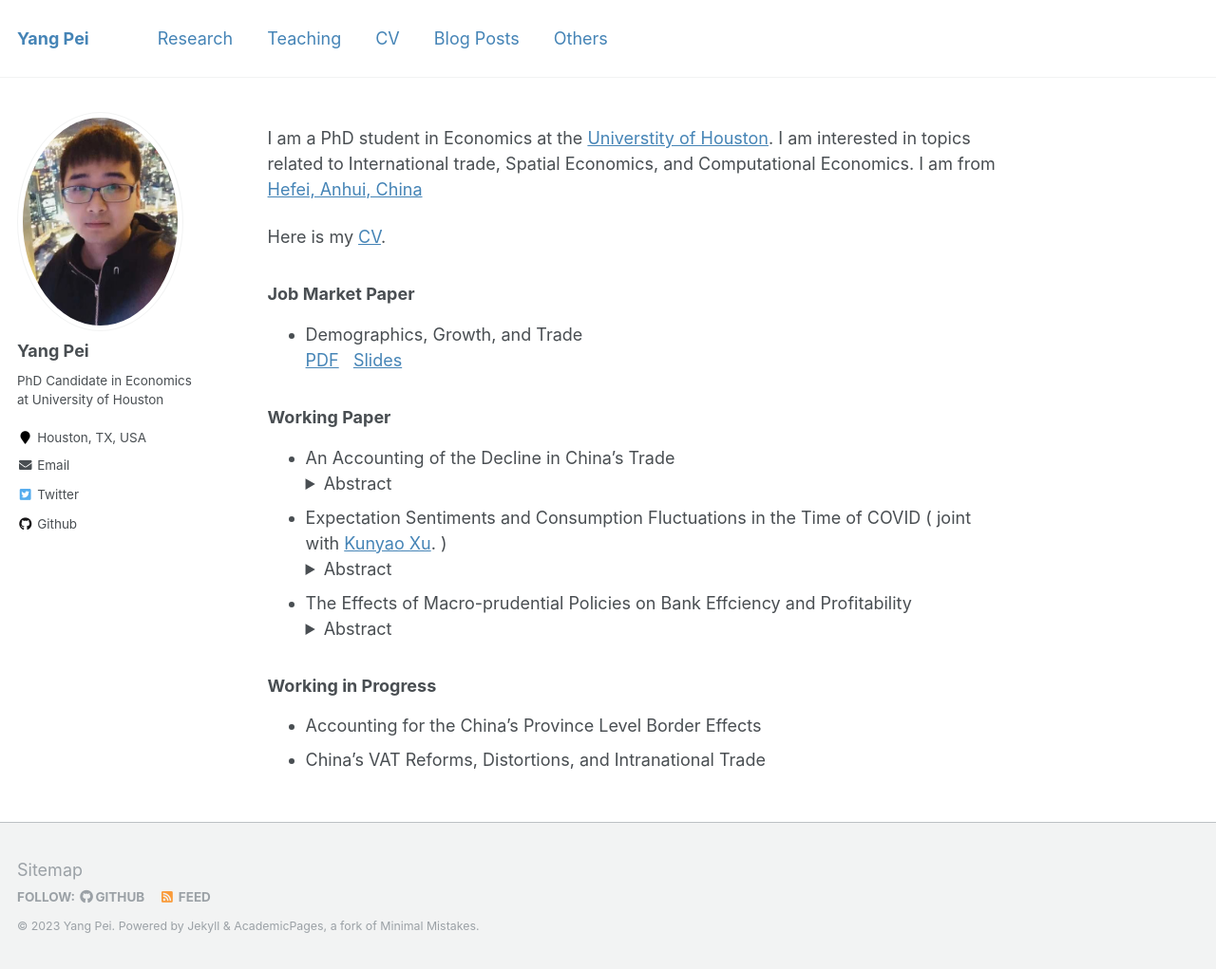
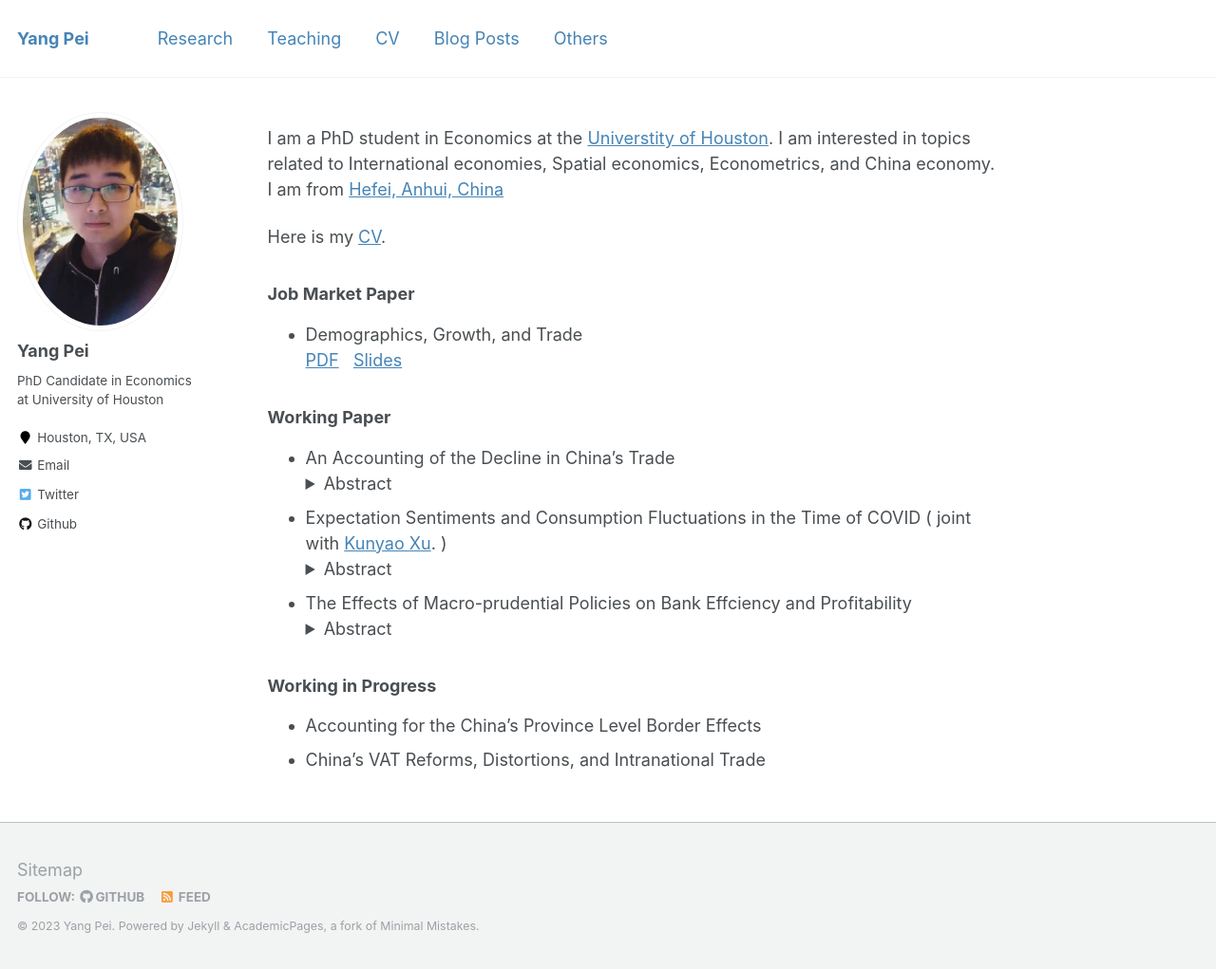
Before and after one commit to ypei1/ypei1.github.io, a Jekyll site: the page built from _pages/about.md, in a window 1280 px wide and 1021 px high. Shown: the whole window at 95% size. Built offline with Jekyll 4.4.1, drawn with Linux system fonts in a browser that asks for light colours.

Commit message:
Update about.md

```diff
--- a/_pages/about.md
+++ b/_pages/about.md
@@ -8,7 +8,7 @@ redirect_from:
   - /about.html
 ---
 
-I am a PhD student in Economics at the [Universtity of Houston](https://www.uh.edu/class/economics/).  I am interested in topics related to International trade, Spatial Economics, and Computational Economics. I am from [Hefei, Anhui, China](https://goo.gl/maps/nFJeT9D8u1xQcx4Z7)
+I am a PhD student in Economics at the [Universtity of Houston](https://www.uh.edu/class/economics/).  I am interested in topics related to International economies, Spatial economics, Econometrics, and China economy. I am from [Hefei, Anhui, China](https://goo.gl/maps/nFJeT9D8u1xQcx4Z7)
 
 Here is my <a href="/files/YANGPEI_cv.pdf">CV</a>.
 
```
